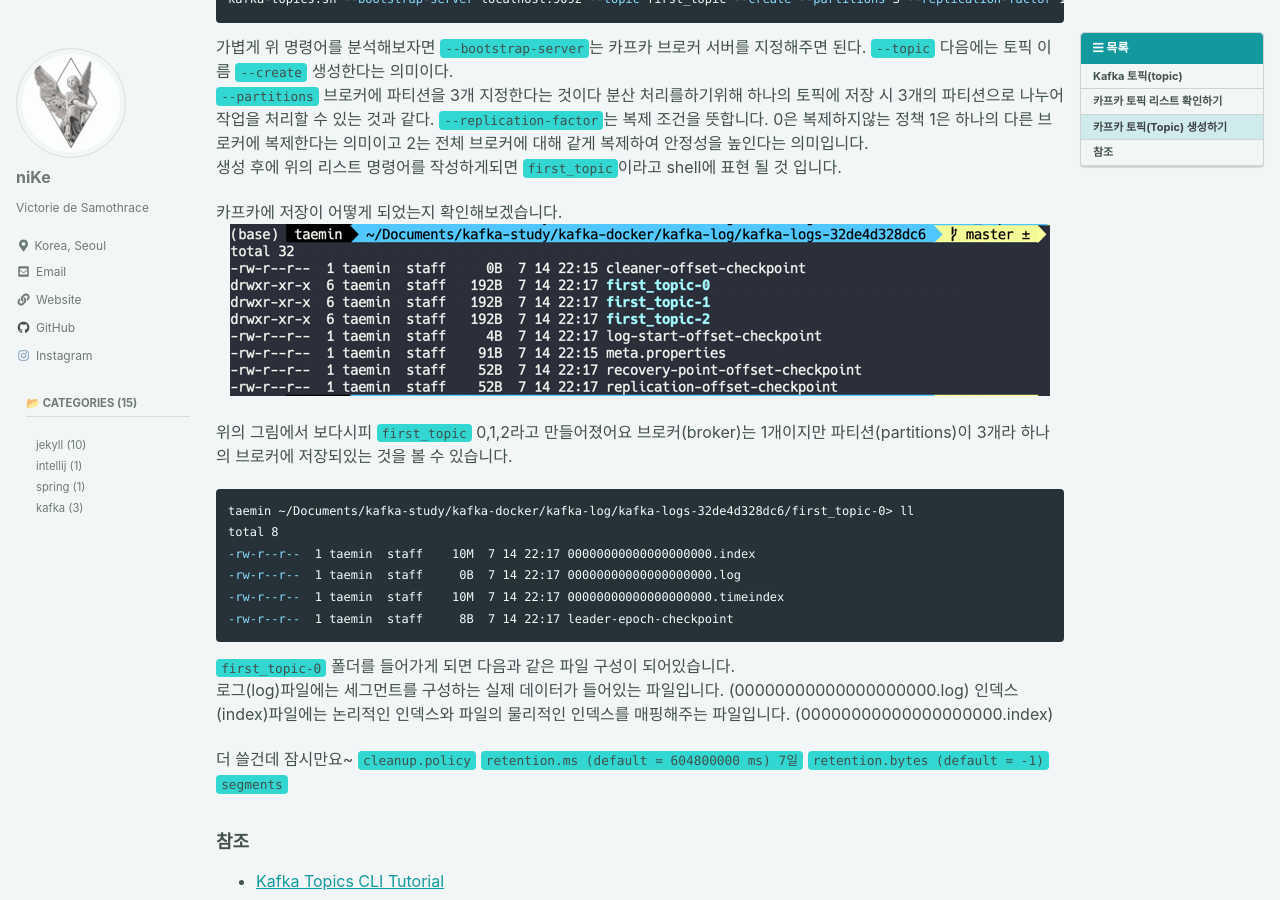
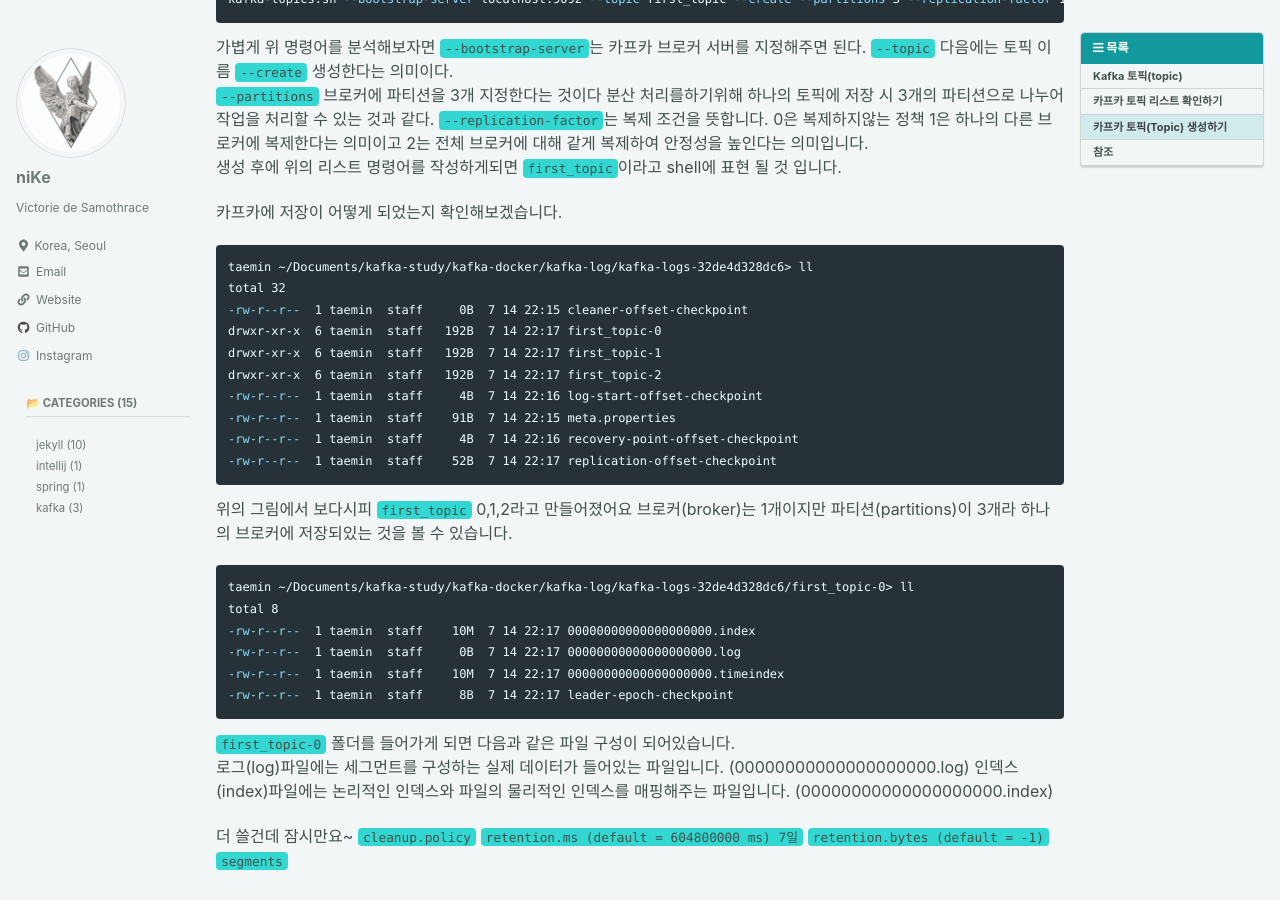
Before and after one commit to KwakTaeMin/KwakTaeMin.github.io, a Jekyll site: the page built from _posts/2023-07-14-Kafka Topic(2).md, in a window 1280 px wide and 900 px high, scrolled down 721 px. Built offline with Jekyll 4.4.1, drawn with Linux system fonts in a browser that asks for light colours; cached includes are drawn as plain includes; some web fonts are replaced; comment, search, counter and statistics services are not loaded.

Commit message:
카프카 토픽 포스팅

````diff
--- a/_posts/2023-07-14-Kafka Topic(2).md
+++ b/_posts/2023-07-14-Kafka Topic(2).md
@@ -42,7 +42,18 @@ kafka-topics.sh --bootstrap-server localhost:9092 --topic first_topic --create -
 생성 후에 위의 리스트 명령어를 작성하게되면 `first_topic`이라고 shell에 표현 될 것 입니다.
 
 카프카에 저장이 어떻게 되었는지 확인해보겠습니다.
-![img.png](/assets/images/2307/13-1.png#center)
+```shell
+taemin ~/Documents/kafka-study/kafka-docker/kafka-log/kafka-logs-32de4d328dc6> ll
+total 32
+-rw-r--r--  1 taemin  staff     0B  7 14 22:15 cleaner-offset-checkpoint
+drwxr-xr-x  6 taemin  staff   192B  7 14 22:17 first_topic-0
+drwxr-xr-x  6 taemin  staff   192B  7 14 22:17 first_topic-1
+drwxr-xr-x  6 taemin  staff   192B  7 14 22:17 first_topic-2
+-rw-r--r--  1 taemin  staff     4B  7 14 22:16 log-start-offset-checkpoint
+-rw-r--r--  1 taemin  staff    91B  7 14 22:15 meta.properties
+-rw-r--r--  1 taemin  staff     4B  7 14 22:16 recovery-point-offset-checkpoint
+-rw-r--r--  1 taemin  staff    52B  7 14 22:17 replication-offset-checkpoint
+```
 위의 그림에서 보다시피 `first_topic` 0,1,2라고 만들어졌어요 브로커(broker)는 1개이지만 파티션(partitions)이 3개라 하나의 브로커에 저장되있는 것을 볼 수 있습니다.
 ```shell
 taemin ~/Documents/kafka-study/kafka-docker/kafka-log/kafka-logs-32de4d328dc6/first_topic-0> ll
````
Also changed, not shown: assets/images/2307/13-1.png (deleted).
